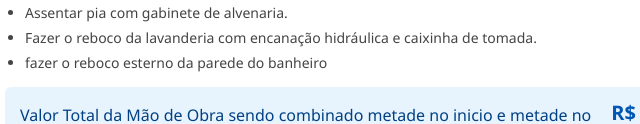
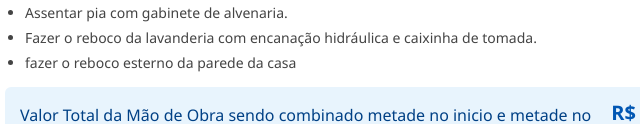
Before and after one commit to gungamerzoeiro-boop/or-amento_edson, a plain HTML site: page index.html in a window 1280 px wide. Shown: the part 830-954 px from the top of the page, 265-905 px from the left. Drawn offline with Linux system fonts and the light colour scheme.

Commit message:
Update index.html

```diff
--- a/index.html
+++ b/index.html
@@ -48,7 +48,7 @@
                 <li>Reenquadrar uma janela americana na cozinha.</li>
                 <li>Assentar pia com gabinete de alvenaria.</li>
                 <li>Fazer o reboco da lavanderia com encanação hidráulica e caixinha de tomada.</li>
-                <li>fazer o reboco esterno da parede do banheiro</li>
+                <li>fazer o reboco esterno da parede da casa</li>
             </ul>
             <div class="valor-total">
                 <span>Valor Total da Mão de Obra sendo combinado metade no inicio e metade no fim:</span>
```
